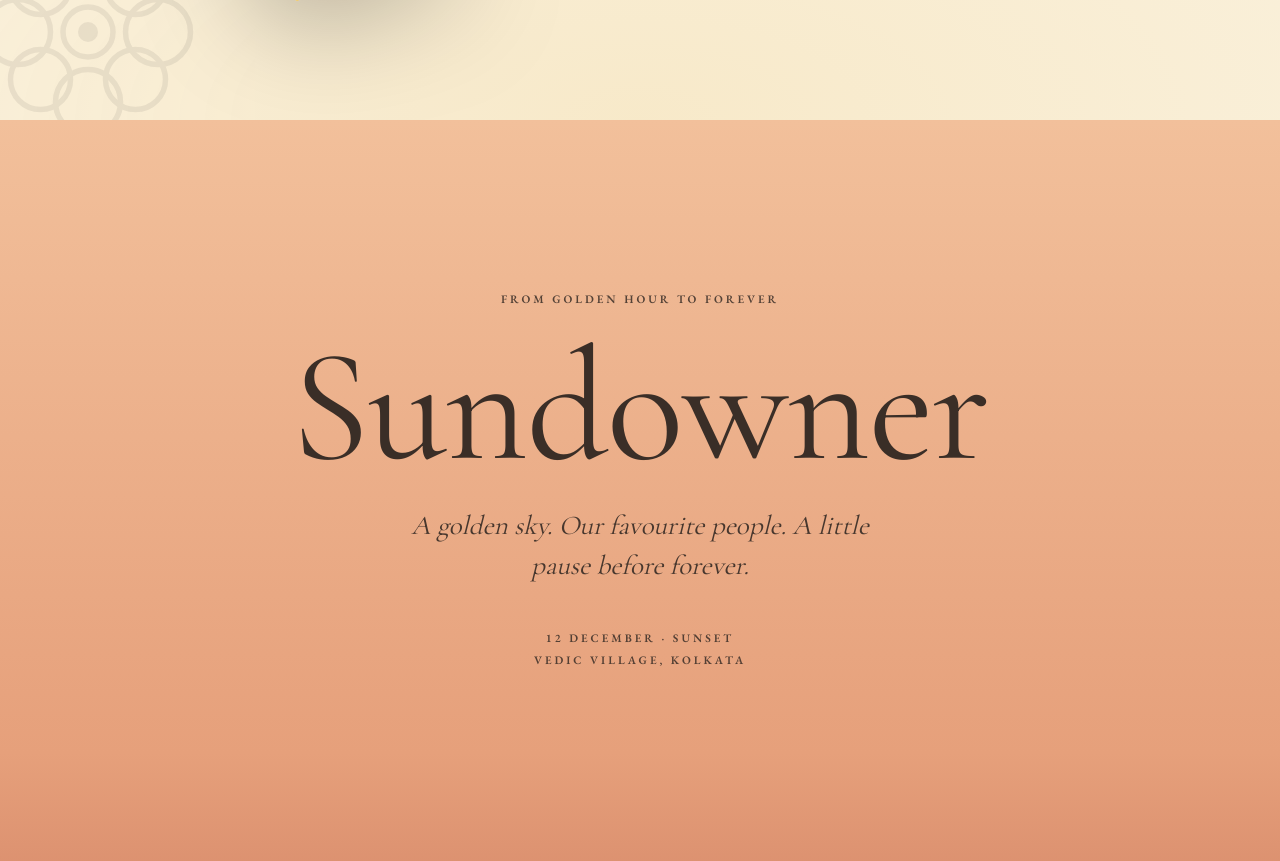
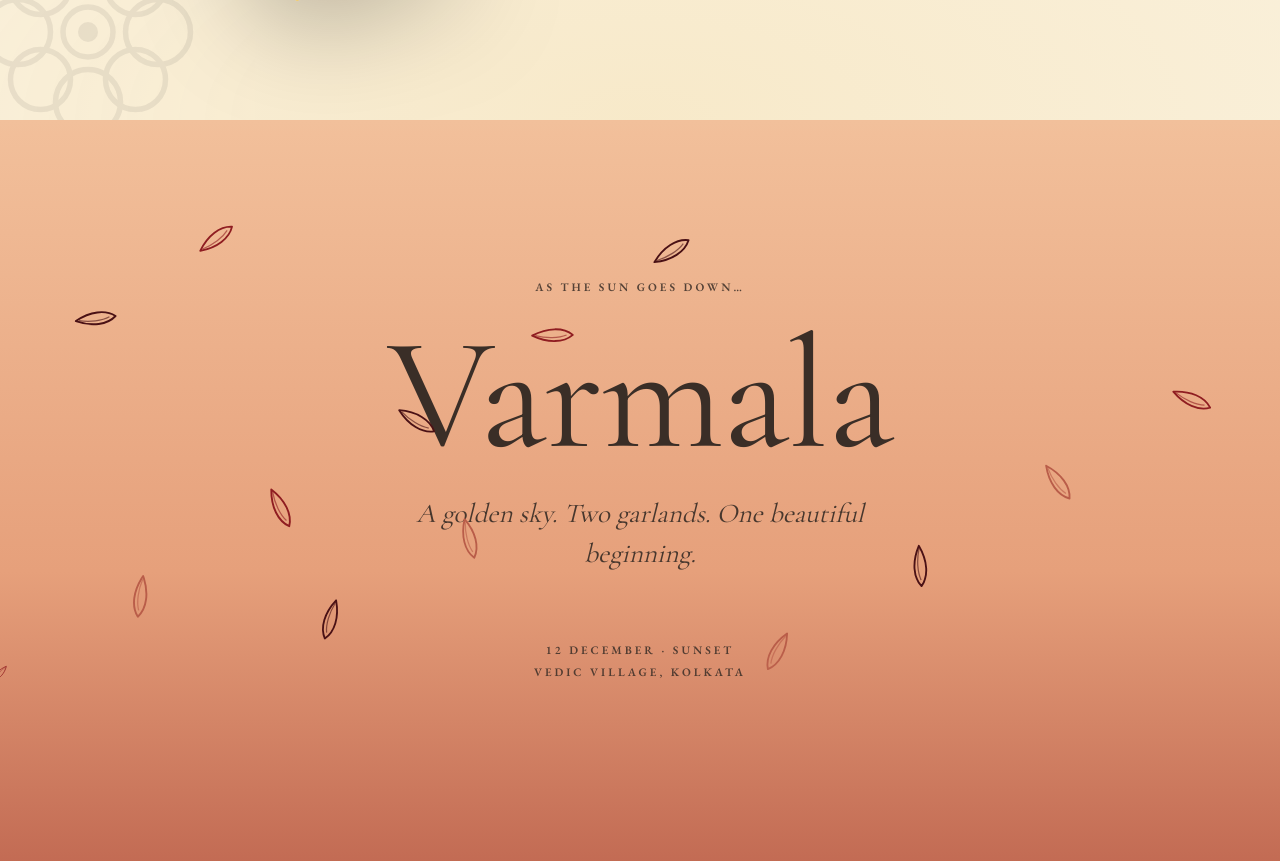
Before and after one commit to prasidmitra/wedding-site, a Next.js app: page / in a window 1280 px wide. Shown: the part 3740-4601 px from the top of the page. Built offline with nearby package versions, Linux system fonts and the light colour scheme.

Commit message:
styking, map, content

```diff
--- a/src/app/globals.css
+++ b/src/app/globals.css
@@ -765,7 +765,7 @@ a {
 }
 
 /* ------------------------------------------------------------
-   11. Evening journey, Sundowner → Varmala → Wedding
+   11. Evening journey, Varmala → Wedding
    ------------------------------------------------------------ */
 .evening {
   position: relative;
@@ -863,12 +863,13 @@ a {
 }
 
 /* Text lightens as the sky deepens */
-.evening__block--sundowner {
+.evening__block--varmala {
   color: var(--ink);
 }
-.evening__block--varmala,
 .evening__block--wedding {
   color: var(--ivory);
+  /* Nudge the wedding block down so its content sits deeper in the burgundy. */
+  padding-top: clamp(10rem, 24vh, 16rem);
 }
 
 .evening__petals {
@@ -876,6 +877,9 @@ a {
   inset: 0;
   pointer-events: none;
   overflow: hidden;
+  /* Fade petals in/out at the block edges so they don't clip behind a hard line. */
+  -webkit-mask-image: linear-gradient(to bottom, transparent 0%, #000 10%, #000 72%, transparent 100%);
+  mask-image: linear-gradient(to bottom, transparent 0%, #000 10%, #000 72%, transparent 100%);
 }
 
 /* ------------------------------------------------------------
@@ -898,6 +902,90 @@ a {
 .venue__media img {
   width: 100%;
   height: auto;
+}
+.venue__map {
+  margin-top: 2.5rem;
+  border-radius: var(--radius);
+  overflow: hidden;
+  box-shadow: var(--shadow-card);
+  border: 1px solid var(--line);
+}
+.venue__map iframe {
+  display: block;
+  width: 100%;
+  height: 320px;
+  border: 0;
+  /* Warm ivory monochrome so the map sits inside the editorial palette
+     (Google's keyless embed can't be re-themed directly). */
+  filter: grayscale(1) sepia(0.3) brightness(1.02) contrast(0.9);
+}
+.venue__map-facade {
+  display: flex;
+  flex-direction: column;
+  align-items: center;
+  justify-content: center;
+  gap: 0.7rem;
+  width: 100%;
+  height: 320px;
+  padding: 1.5rem;
+  border: 0;
+  cursor: pointer;
+  text-align: center;
+  color: var(--text-soft);
+  font-family: var(--font-body);
+  background-color: var(--paper);
+  background-image:
+    linear-gradient(var(--line) 1px, transparent 1px),
+    linear-gradient(90deg, var(--line) 1px, transparent 1px);
+  background-size: 34px 34px;
+  transition: background-color 0.3s ease;
+}
+.venue__map-facade:hover {
+  background-color: var(--bg);
+}
+.venue__map-pin {
+  color: var(--sindoor);
+}
+.venue__map-facade-title {
+  font-family: var(--font-display);
+  font-size: 1.15rem;
+  color: var(--text);
+}
+.venue__map-facade-hint {
+  font-size: 0.85rem;
+  letter-spacing: 0.02em;
+}
+.venue__map-foot {
+  display: flex;
+  flex-wrap: wrap;
+  align-items: center;
+  justify-content: space-between;
+  gap: 0.5rem 1rem;
+  padding: 1rem 1.4rem;
+  background: var(--bg);
+  border-top: 1px solid var(--line);
+}
+.venue__map-foot p {
+  margin: 0;
+  color: var(--text-soft);
+  font-size: 0.9rem;
+}
+.venue__map-foot a {
+  font-family: var(--font-body);
+  font-size: 0.9rem;
+  color: var(--accent);
+  text-decoration: none;
+  white-space: nowrap;
+}
+.venue__map-foot a:hover {
+  text-decoration: underline;
+}
+
+@media (min-width: 860px) {
+  .venue__map iframe,
+  .venue__map-facade {
+    height: 400px;
+  }
 }
 .venue__cards {
   display: grid;
--- a/src/components/FloatingPetals.tsx
+++ b/src/components/FloatingPetals.tsx
@@ -9,14 +9,19 @@ type PetalSpec = {
   duration: number;
   delay: number;
   sway: number;
+  color: string;
 };
 
-/** Deterministic, lightweight falling-petal layer. Disabled under reduced motion. */
+/**
+ * Deterministic, lightweight falling-petal layer, tinted from `colors`
+ * (assigned pseudo-randomly but deterministically so SSR and hydration agree).
+ * Disabled under reduced motion.
+ */
 export function FloatingPetals({
-  color = "#E8B94F",
+  colors = ["#E8B94F"],
   count = 8,
 }: {
-  color?: string;
+  colors?: string[];
   count?: number;
 }) {
   const reduce = useReducedMotion();
@@ -30,6 +35,7 @@ export function FloatingPetals({
       duration: 10 + ((k * 1.7) % 8),
       delay: (k * 1.3) % 6,
       sway: 8 + ((k * 5) % 14),
+      color: colors[Math.floor(k) % colors.length],
     };
   });
 
@@ -38,7 +44,7 @@ export function FloatingPetals({
       {petals.map((p, i) => (
         <motion.span
           key={i}
-          style={{ position: "absolute", left: `${p.left}%`, top: "-6%", color }}
+          style={{ position: "absolute", left: `${p.left}%`, top: "-6%", color: p.color }}
           initial={{ y: 0 }}
           animate={{ y: "106vh", x: [0, p.sway, -p.sway, 0], rotate: [0, 160, 320] }}
           transition={{
--- a/src/components/SangeetSection.tsx
+++ b/src/components/SangeetSection.tsx
@@ -20,8 +20,7 @@ export function SangeetSection() {
             <p className="event__line">{e.line}</p>
             <p>
               The night before the wedding, two families finally meet the dance
-              floor. Come in something you can move in, and bring a song
-              request.
+              floor. A little sparkle is most welcome.
             </p>
             <div className="event__meta">
               <span className="kicker">
--- a/src/components/SunsetSequence.tsx
+++ b/src/components/SunsetSequence.tsx
@@ -3,15 +3,16 @@ import { FloatingPetals } from "@/components/FloatingPetals";
 import { events } from "@/data/events";
 import { assetPath } from "@/lib/asset";
 
-const EVENING_IDS = ["sundowner", "varmala", "wedding"] as const;
+const EVENING_IDS = ["varmala", "wedding"] as const;
 
 /**
- * Sundowner → Varmala → Wedding, laid out as three normal-flow sections inside
- * a single vertical gradient. As you scroll, the sky deepens from sunset peach
- * to burgundy while the copy scrolls with it, no pinned/stacked layers.
+ * Varmala → Wedding, laid out as two normal-flow sections inside a single
+ * vertical gradient. As you scroll, the sky deepens from sunset peach to
+ * burgundy while the copy scrolls with it, no pinned/stacked layers.
  *
- * The wedding block splits into two columns (text left, illustration right)
- * like the Sangeet/Haldi sections; the earlier two blocks stay centered.
+ * The Varmala block opens on a golden sky (a nod to the sundowner) with the
+ * couple exchanging garlands; the wedding block splits into two columns
+ * (text left, illustration right) like the Sangeet/Haldi sections.
  */
 export function SunsetSequence() {
   const evening = EVENING_IDS.map((id) => events.find((e) => e.id === id)!);
@@ -86,7 +87,9 @@ export function SunsetSequence() {
               </Reveal>
             </div>
 
-            {e.id === "varmala" && <FloatingPetals color="#E8B94F" count={9} />}
+            {e.id === "varmala" && (
+              <FloatingPetals colors={["#8F1D21", "#B95D49", "#4A1115"]} count={14} />
+            )}
           </div>
         );
       })}
--- /dev/null
+++ b/src/components/VenueMap.tsx
@@ -0,0 +1,80 @@
+"use client";
+
+import { useEffect, useRef, useState } from "react";
+
+const MAP_EMBED_SRC =
+  "https://www.google.com/maps/embed?origin=mfe&pb=!1m3!2m1!1s22.6066,88.5276!6i15";
+const DIRECTIONS_URL =
+  "https://www.google.com/maps/dir/?api=1&destination=22.6066,88.5276";
+
+/**
+ * Lazy-loads the Google Maps embed only when it nears the viewport, so the
+ * initial page load carries zero map payload. Until then a lightweight,
+ * on-theme facade (a pin on a faint grid) stands in its place.
+ */
+export function VenueMap() {
+  const ref = useRef<HTMLDivElement>(null);
+  const [loaded, setLoaded] = useState(false);
+
+  useEffect(() => {
+    if (loaded) return;
+    const el = ref.current;
+    if (!el) return;
+    if (typeof IntersectionObserver === "undefined") {
+      setLoaded(true);
+      return;
+    }
+    const io = new IntersectionObserver(
+      (entries) => {
+        if (entries.some((entry) => entry.isIntersecting)) {
+          setLoaded(true);
+          io.disconnect();
+        }
+      },
+      { rootMargin: "300px" },
+    );
+    io.observe(el);
+    return () => io.disconnect();
+  }, [loaded]);
+
+  return (
+    <div ref={ref}>
+      {loaded ? (
+        <iframe
+          src={MAP_EMBED_SRC}
+          title="Map to Vedic Village, Kolkata"
+          referrerPolicy="no-referrer-when-downgrade"
+          allowFullScreen
+        />
+      ) : (
+        <button
+          type="button"
+          className="venue__map-facade"
+          onClick={() => setLoaded(true)}
+          aria-label="Load interactive map of Vedic Village, Kolkata"
+        >
+          <svg
+            className="venue__map-pin"
+            viewBox="0 0 24 24"
+            width="38"
+            height="38"
+            aria-hidden="true"
+          >
+            <path
+              d="M12 2C7.6 2 4 5.6 4 10c0 5.4 8 12 8 12s8-6.6 8-12c0-4.4-3.6-8-8-8zm0 11a3 3 0 1 1 0-6 3 3 0 0 1 0 6z"
+              fill="currentColor"
+            />
+          </svg>
+          <span className="venue__map-facade-title">Vedic Village Spa Resort</span>
+          <span className="venue__map-facade-hint">Tap to view the map</span>
+        </button>
+      )}
+      <div className="venue__map-foot">
+        <p>Vedic Village Spa Resort, Shikharpur, Rajarhat, Kolkata</p>
+        <a href={DIRECTIONS_URL} target="_blank" rel="noopener noreferrer">
+          Get directions →
+        </a>
+      </div>
+    </div>
+  );
+}
--- a/src/components/VenueSection.tsx
+++ b/src/components/VenueSection.tsx
@@ -1,26 +1,17 @@
 import { Reveal } from "@/components/Reveal";
+import { VenueMap } from "@/components/VenueMap";
 import { assetPath } from "@/lib/asset";
 
 const cards = [
   {
     kicker: "Getting there",
     title: "Vedic Village",
-    body: "A green pocket on the edge of Kolkata, about 30 minutes from the city centre. We'll share a pinned map and driving directions closer to the date.",
-  },
-  {
-    kicker: "Staying over",
-    title: "Accommodation",
-    body: "Rooms are available on site for out-of-town guests. Mention it in your RSVP and we'll set one aside for you.",
+    body: "A green pocket on the edge of Kolkata, about 30 minutes from the city centre. Find us on the map below.",
   },
   {
     kicker: "Arriving by air",
     title: "Airport & transport",
-    body: "Netaji Subhas Chandra Bose Airport (CCU) is roughly 40 minutes away. We can arrange a pickup, just note your flight in the RSVP.",
-  },
-  {
-    kicker: "Questions",
-    title: "Guest contact",
-    body: "A family contact for the weekend will be listed here before the wedding. Until then, reach us directly through your invitation.",
+    body: "Netaji Subhas Chandra Bose Airport (CCU) is roughly 40 minutes away.",
   },
 ];
 
@@ -42,7 +33,7 @@ export function VenueSection() {
         <div className="venue__grid">
           <Reveal className="venue__media">
             <img
-              src={assetPath("/photos/venue/venue-placeholder.svg")}
+              src={assetPath("/photos/venue/venue.webp")}
               alt="Illustration of Vedic Village, Kolkata"
               loading="lazy"
             />
@@ -60,6 +51,10 @@ export function VenueSection() {
             ))}
           </div>
         </div>
+
+        <Reveal className="venue__map">
+          <VenueMap />
+        </Reveal>
       </div>
     </section>
   );
--- a/src/data/events.ts
+++ b/src/data/events.ts
@@ -34,16 +34,6 @@ export const events: Event[] = [
     line: "A little yellow. A lot of chaos. Come for the ceremony, stay for the colour.",
   },
   {
-    id: "sundowner",
-    title: "Sundowner",
-    kicker: "12 December · Sunset",
-    note: "From golden hour to forever",
-    date: "12 December 2026",
-    time: "Evening",
-    venue: "Vedic Village, Kolkata",
-    line: "A golden sky. Our favourite people. A little pause before forever.",
-  },
-  {
     id: "varmala",
     title: "Varmala",
     kicker: "12 December · Sunset",
@@ -51,7 +41,7 @@ export const events: Event[] = [
     date: "12 December 2026",
     time: "Evening",
     venue: "Vedic Village, Kolkata",
-    line: "Two garlands. One beautiful beginning.",
+    line: "A golden sky. Two garlands. One beautiful beginning.",
   },
   {
     id: "wedding",
@@ -61,7 +51,7 @@ export const events: Event[] = [
     date: "12 December 2026",
     time: "Evening",
     venue: "Vedic Village, Kolkata",
-    line: "Surrounded by love, held by tradition. Join us for our Bengali wedding ceremony.",
+    line: "Surrounded by love, held by tradition. Join us for our Bengali wedding ceremony in your finest.",
   },
 ];
 
```
Also changed, not shown: public/photos/venue/venue.webp (added), 1 other file (tests, documents, lock files or other folders).
